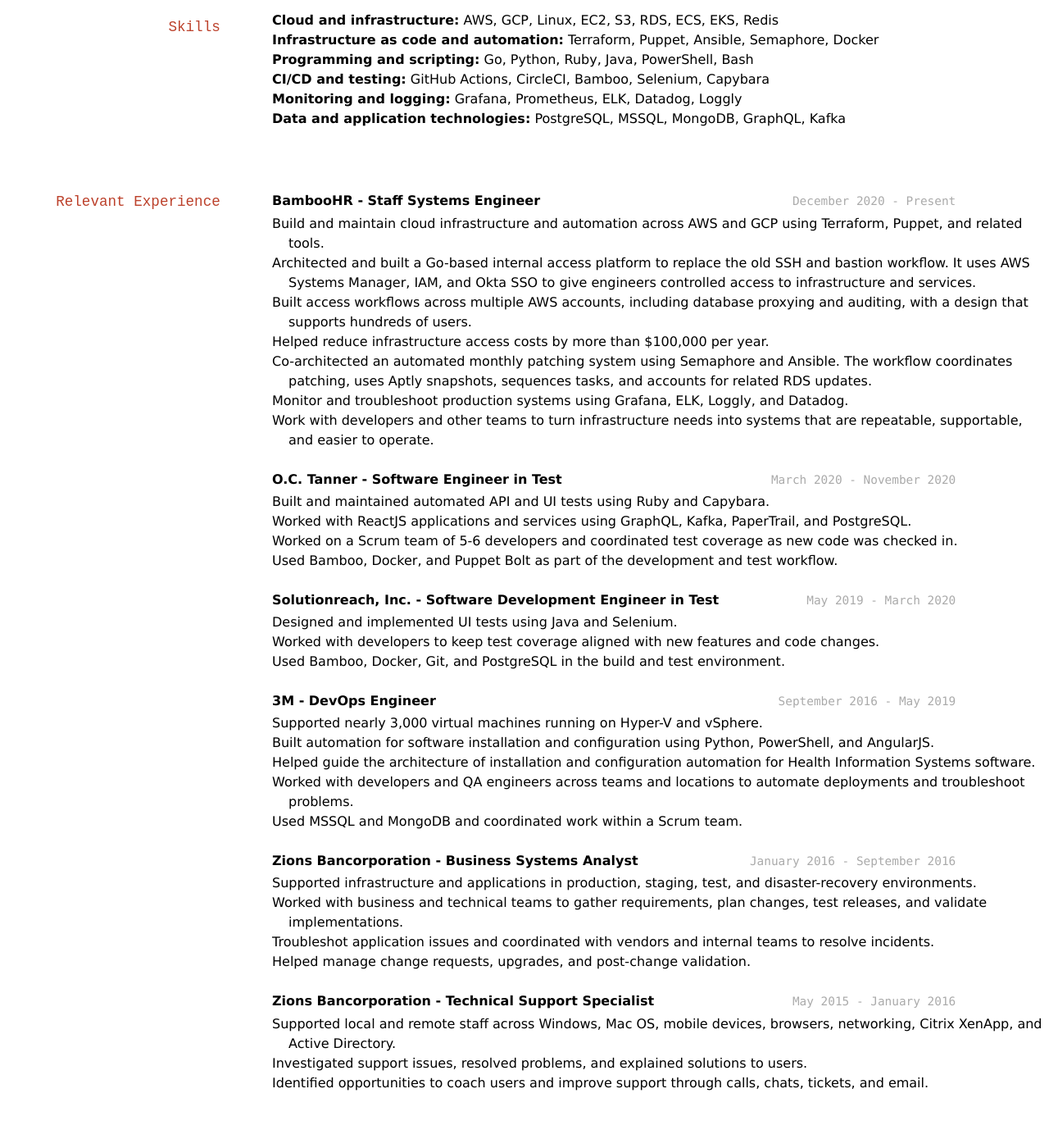
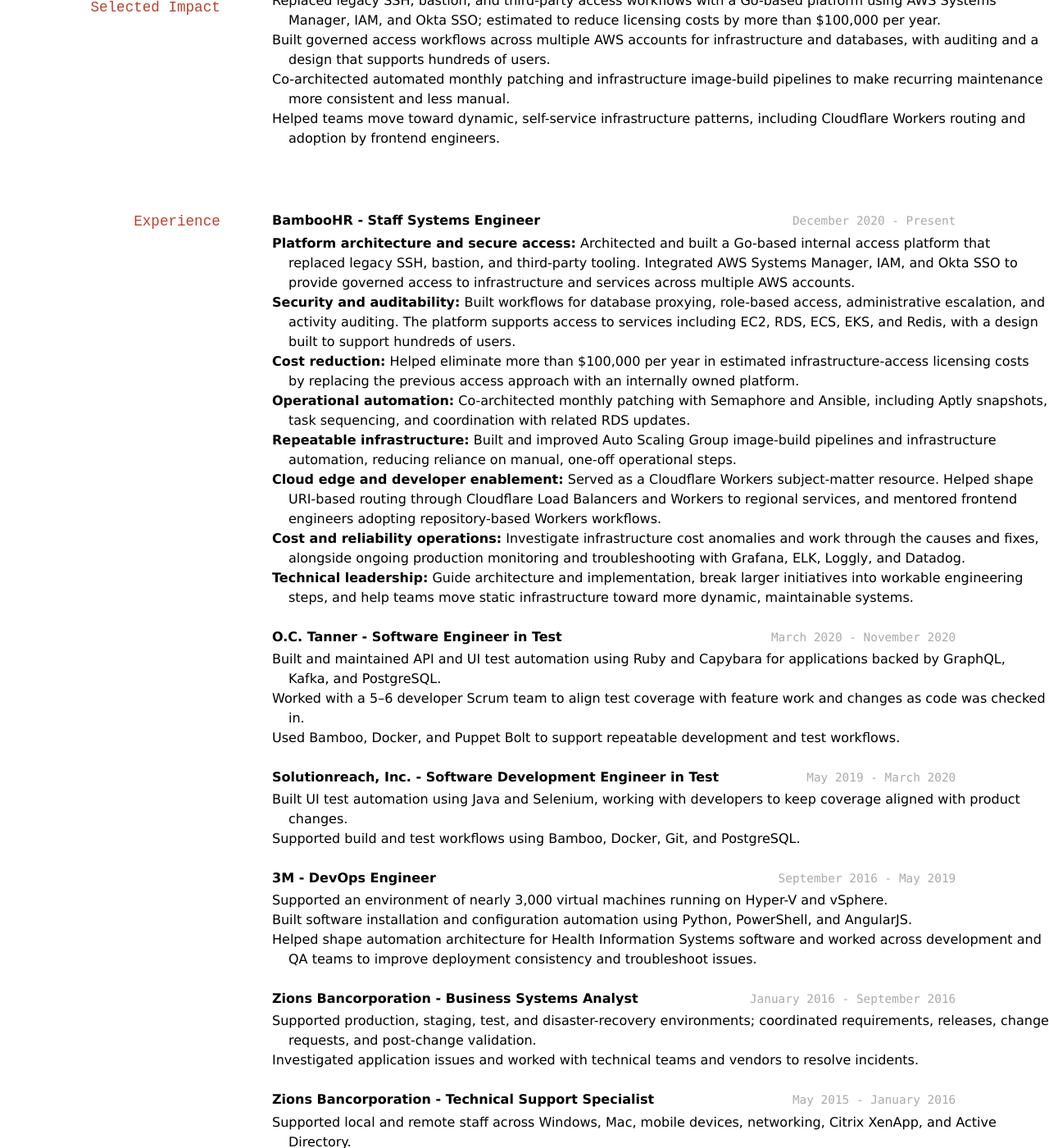
Before and after one commit to jaredt87/resume, a Jekyll site: the page built from docs/index.md, in a window 1280 px wide and 1400 px high, scrolled down 357 px. Shown: the whole window at 82% size. Built offline with Jekyll 4.4.1, drawn with Linux system fonts in a browser that asks for light colours; some of the changed text lies outside the part shown.

Commit message:
Refocus resume on staff-level outcomes and scope

```diff
--- a/docs/index.md
+++ b/docs/index.md
@@ -12,96 +12,75 @@ title: Jared Thomson's Resume
 
 ## Summary
 
-Cloud and infrastructure engineer with a software engineering background. I build and support the systems that let development teams ship and operate software reliably, from cloud infrastructure and automation to internal platforms and access controls. Most of my work has been about making complicated systems easier to run, safer to change, and less dependent on manual work.
+Staff Systems Engineer focused on cloud platforms, infrastructure automation, secure access, and cost control. I design and build systems that make infrastructure safer to change and easier to operate, replacing manual work and one-off processes with repeatable platforms.
 
-## Skills
+## Selected Impact
 
-- **Cloud and infrastructure:** AWS, GCP, Linux, EC2, S3, RDS, ECS, EKS, Redis
-- **Infrastructure as code and automation:** Terraform, Puppet, Ansible, Semaphore, Docker
-- **Programming and scripting:** Go, Python, Ruby, Java, PowerShell, Bash
-- **CI/CD and testing:** GitHub Actions, CircleCI, Bamboo, Selenium, Capybara
-- **Monitoring and logging:** Grafana, Prometheus, ELK, Datadog, Loggly
-- **Data and application technologies:** PostgreSQL, MSSQL, MongoDB, GraphQL, Kafka
+- Replaced legacy SSH, bastion, and third-party access workflows with a Go-based platform using AWS Systems Manager, IAM, and Okta SSO; estimated to reduce licensing costs by more than $100,000 per year.
+- Built governed access workflows across multiple AWS accounts for infrastructure and databases, with auditing and a design that supports hundreds of users.
+- Co-architected automated monthly patching and infrastructure image-build pipelines to make recurring maintenance more consistent and less manual.
+- Helped teams move toward dynamic, self-service infrastructure patterns, including Cloudflare Workers routing and adoption by frontend engineers.
 
-## Relevant Experience
+## Experience
 
 `December 2020 - Present`
 __BambooHR - Staff Systems Engineer__
 
-- Build and maintain cloud infrastructure and automation across AWS and GCP using Terraform, Puppet, and related tools.
-- Architected and built a Go-based internal access platform to replace the old SSH and bastion workflow. It uses AWS Systems Manager, IAM, and Okta SSO to give engineers controlled access to infrastructure and services.
-- Built access workflows across multiple AWS accounts, including database proxying and auditing, with a design that supports hundreds of users.
-- Helped reduce infrastructure access costs by more than $100,000 per year.
-- Co-architected an automated monthly patching system using Semaphore and Ansible. The workflow coordinates patching, uses Aptly snapshots, sequences tasks, and accounts for related RDS updates.
-- Monitor and troubleshoot production systems using Grafana, ELK, Loggly, and Datadog.
-- Work with developers and other teams to turn infrastructure needs into systems that are repeatable, supportable, and easier to operate.
+- **Platform architecture and secure access:** Architected and built a Go-based internal access platform that replaced legacy SSH, bastion, and third-party tooling. Integrated AWS Systems Manager, IAM, and Okta SSO to provide governed access to infrastructure and services across multiple AWS accounts.
+- **Security and auditability:** Built workflows for database proxying, role-based access, administrative escalation, and activity auditing. The platform supports access to services including EC2, RDS, ECS, EKS, and Redis, with a design built to support hundreds of users.
+- **Cost reduction:** Helped eliminate more than $100,000 per year in estimated infrastructure-access licensing costs by replacing the previous access approach with an internally owned platform.
+- **Operational automation:** Co-architected monthly patching with Semaphore and Ansible, including Aptly snapshots, task sequencing, and coordination with related RDS updates.
+- **Repeatable infrastructure:** Built and improved Auto Scaling Group image-build pipelines and infrastructure automation, reducing reliance on manual, one-off operational steps.
+- **Cloud edge and developer enablement:** Served as a Cloudflare Workers subject-matter resource. Helped shape URI-based routing through Cloudflare Load Balancers and Workers to regional services, and mentored frontend engineers adopting repository-based Workers workflows.
+- **Cost and reliability operations:** Investigate infrastructure cost anomalies and work through the causes and fixes, alongside ongoing production monitoring and troubleshooting with Grafana, ELK, Loggly, and Datadog.
+- **Technical leadership:** Guide architecture and implementation, break larger initiatives into workable engineering steps, and help teams move static infrastructure toward more dynamic, maintainable systems.
 
 `March 2020 - November 2020`
 __O.C. Tanner - Software Engineer in Test__
 
-- Built and maintained automated API and UI tests using Ruby and Capybara.
-- Worked with ReactJS applications and services using GraphQL, Kafka, PaperTrail, and PostgreSQL.
-- Worked on a Scrum team of 5-6 developers and coordinated test coverage as new code was checked in.
-- Used Bamboo, Docker, and Puppet Bolt as part of the development and test workflow.
+- Built and maintained API and UI test automation using Ruby and Capybara for applications backed by GraphQL, Kafka, and PostgreSQL.
+- Worked with a 5–6 developer Scrum team to align test coverage with feature work and changes as code was checked in.
+- Used Bamboo, Docker, and Puppet Bolt to support repeatable development and test workflows.
 
 `May 2019 - March 2020`
 __Solutionreach, Inc. - Software Development Engineer in Test__
 
-- Designed and implemented UI tests using Java and Selenium.
-- Worked with developers to keep test coverage aligned with new features and code changes.
-- Used Bamboo, Docker, Git, and PostgreSQL in the build and test environment.
+- Built UI test automation using Java and Selenium, working with developers to keep coverage aligned with product changes.
+- Supported build and test workflows using Bamboo, Docker, Git, and PostgreSQL.
 
 `September 2016 - May 2019`
 __3M - DevOps Engineer__
 
-- Supported nearly 3,000 virtual machines running on Hyper-V and vSphere.
-- Built automation for software installation and configuration using Python, PowerShell, and AngularJS.
-- Helped guide the architecture of installation and configuration automation for Health Information Systems software.
-- Worked with developers and QA engineers across teams and locations to automate deployments and troubleshoot problems.
-- Used MSSQL and MongoDB and coordinated work within a Scrum team.
+- Supported an environment of nearly 3,000 virtual machines running on Hyper-V and vSphere.
+- Built software installation and configuration automation using Python, PowerShell, and AngularJS.
+- Helped shape automation architecture for Health Information Systems software and worked across development and QA teams to improve deployment consistency and troubleshoot issues.
 
 `January 2016 - September 2016`
 __Zions Bancorporation - Business Systems Analyst__
 
-- Supported infrastructure and applications in production, staging, test, and disaster-recovery environments.
-- Worked with business and technical teams to gather requirements, plan changes, test releases, and validate implementations.
-- Troubleshot application issues and coordinated with vendors and internal teams to resolve incidents.
-- Helped manage change requests, upgrades, and post-change validation.
+- Supported production, staging, test, and disaster-recovery environments; coordinated requirements, releases, change requests, and post-change validation.
+- Investigated application issues and worked with technical teams and vendors to resolve incidents.
 
 `May 2015 - January 2016`
 __Zions Bancorporation - Technical Support Specialist__
 
-- Supported local and remote staff across Windows, Mac OS, mobile devices, browsers, networking, Citrix XenApp, and Active Directory.
-- Investigated support issues, resolved problems, and explained solutions to users.
-- Identified opportunities to coach users and improve support through calls, chats, tickets, and email.
+- Supported local and remote staff across Windows, Mac, mobile devices, networking, Citrix XenApp, and Active Directory.
+- Diagnosed user issues, explained solutions clearly, and identified opportunities to improve support.
 
-## Selected Engineering Projects
+## Selected Projects
 
-**ackOS - [github.com/jaredt87/ackOS](https://github.com/jaredt87/ackOS)**
+**ackOS** — [github.com/jaredt87/ackOS](https://github.com/jaredt87/ackOS)
 
-- Building an execution-control system that puts authorization, execution lifecycle, verification, recovery, and commit decisions in a clear boundary.
-- Developed a plugin-host/provider architecture and typed Git read and write primitives.
-- Focused on making changes against real repositories safely, including checking that the state being changed still matches the state that was authorized.
+Building a Go-based control kernel that separates authorization, execution, verification, recovery, and state commitment. The goal is to make automated changes safer by checking that the state being changed still matches the state that was authorized.
 
-**Wingman - [github.com/jaredt87/wingman](https://github.com/jaredt87/wingman)**
+**Wingman** — [github.com/jaredt87/wingman](https://github.com/jaredt87/wingman)
 
-- Building an AI engineering partner designed to work with a team's context and ways of working, rather than treating every request as a one-off prompt.
-- Integrating Wingman with ackOS so infrastructure changes can be requested through an AI workflow while execution authority and verification stay in a separate control system.
-- Working toward an end-to-end test against a real Terraform repository.
+Building an AI engineering partner that works with team context and established workflows. Integrating it with ackOS keeps the AI's ability to propose infrastructure changes separate from the system that authorizes, executes, and verifies those changes.
+
+## Skills
+
+AWS, GCP, Cloudflare Workers, Linux, networking, IAM, EC2, S3, RDS, ECS, EKS, Redis, Terraform, Puppet, Ansible, Semaphore, Docker, Kubernetes, Go, Python, Ruby, Java, PowerShell, Bash, GitHub Actions, CircleCI, Bamboo, Grafana, Prometheus, ELK, Datadog, PostgreSQL, MSSQL, MongoDB, GraphQL, Kafka, Selenium, Capybara.
 
 ## Education
 
-`2014 - 2019`
-__University of Phoenix__
-
-- Bachelor of Science in Information Technology
-- Advanced Software Developer Certificate
-- National Society of Collegiate Scholars
-
-## Certifications and Training
-
-- Kubernetes
-- Git
-- Python
-- DevOps
-- Software Quality Assurance
+**University of Phoenix** — B.S. Information Technology; Advanced Software Developer Certificate, 2019.
```
